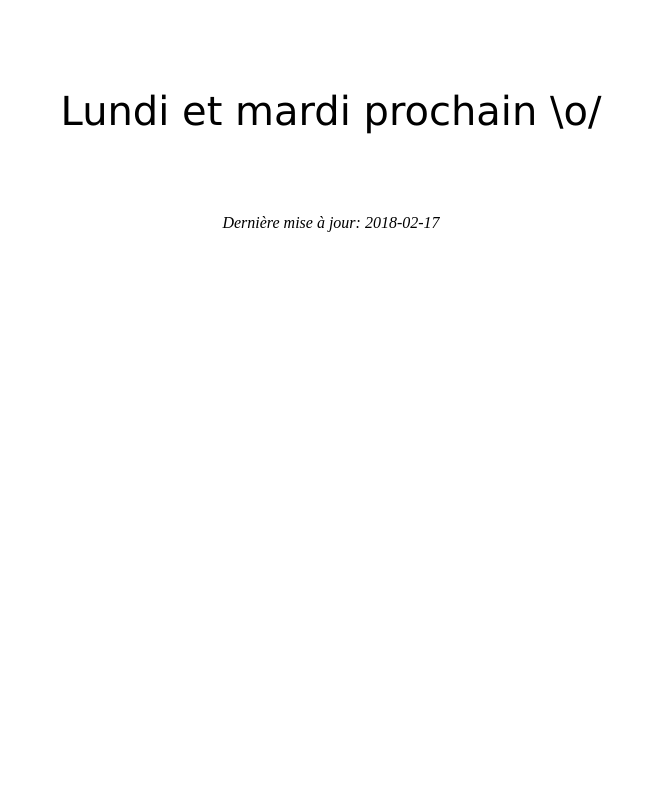
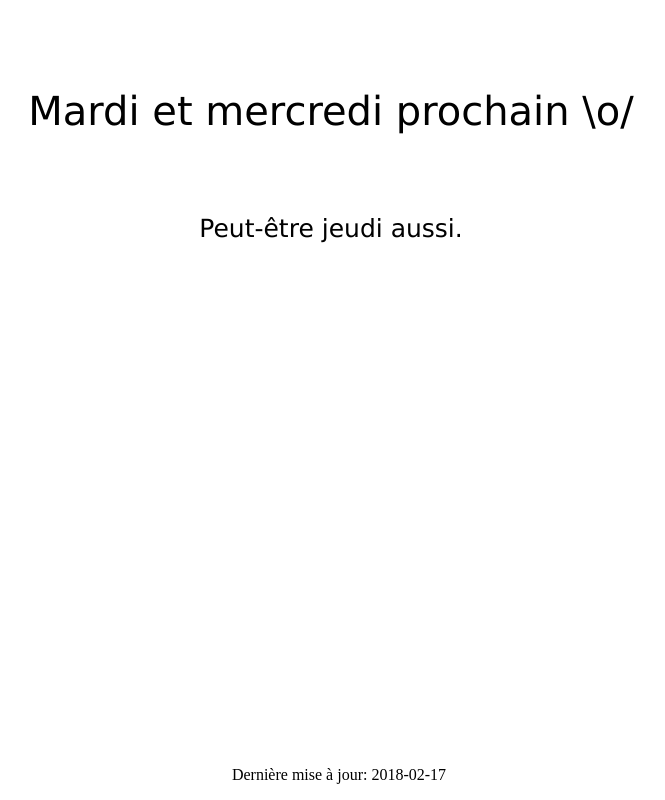
Before and after one commit to clemherreman/estcequeclementestaparis.fr, a plain HTML site: page index.html in a window 1280 px wide. Shown: the whole page, without its empty margins (309-974 px from the left). Drawn offline with Linux system fonts and the light colour scheme.

Commit message:
Update CSS. Setup subtitle

```diff
--- a/index.html
+++ b/index.html
@@ -15,21 +15,29 @@
             img {
                 border:0px;
             }
-            p.msg {
+            p.msg, p.submsg {
                 font-family:Verdana;
                 font-size:40px;
                 padding-bottom:40px
             }
-            p#footer {
-                text-align:right;
+            p.submsg {
+                font-size: 25px;
+            }
+            .maj {
+                position: absolute;
+                bottom: 0px;
+                width: 100%;
+                text-align: center;
             }
         </style>
     </head>
     <body>
         <p class="msg">
-            Lundi et mardi prochain \o/
+            Mardi et mercredi prochain \o/
         </p>
-
-        <em>Dernière mise à jour: 2018-02-17</em>
+        <p class="submsg">
+            Peut-être jeudi aussi.
+        </p>
+        <p class="maj">Dernière mise à jour: 2018-02-17</p>
     </body>
 </html>
```
